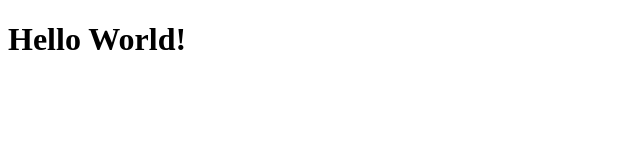
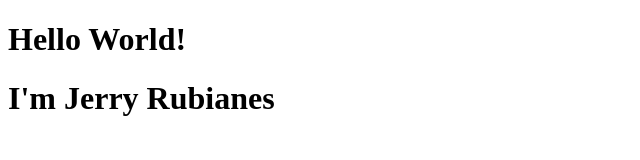
Before and after one commit to JeRrY1427/devtest, a plain HTML site: page index.html in a window 1280 px wide. Shown: the whole page, without its empty margins (0-640 px from the left). Drawn offline with Linux system fonts and the light colour scheme.

Commit message:
minor change

```diff
--- a/index.html
+++ b/index.html
@@ -7,5 +7,6 @@
 </head>
 <body>
     <h1>Hello World!</h1>
+    <h1>I'm Jerry Rubianes</h1>
 </body>
 </html>
```
